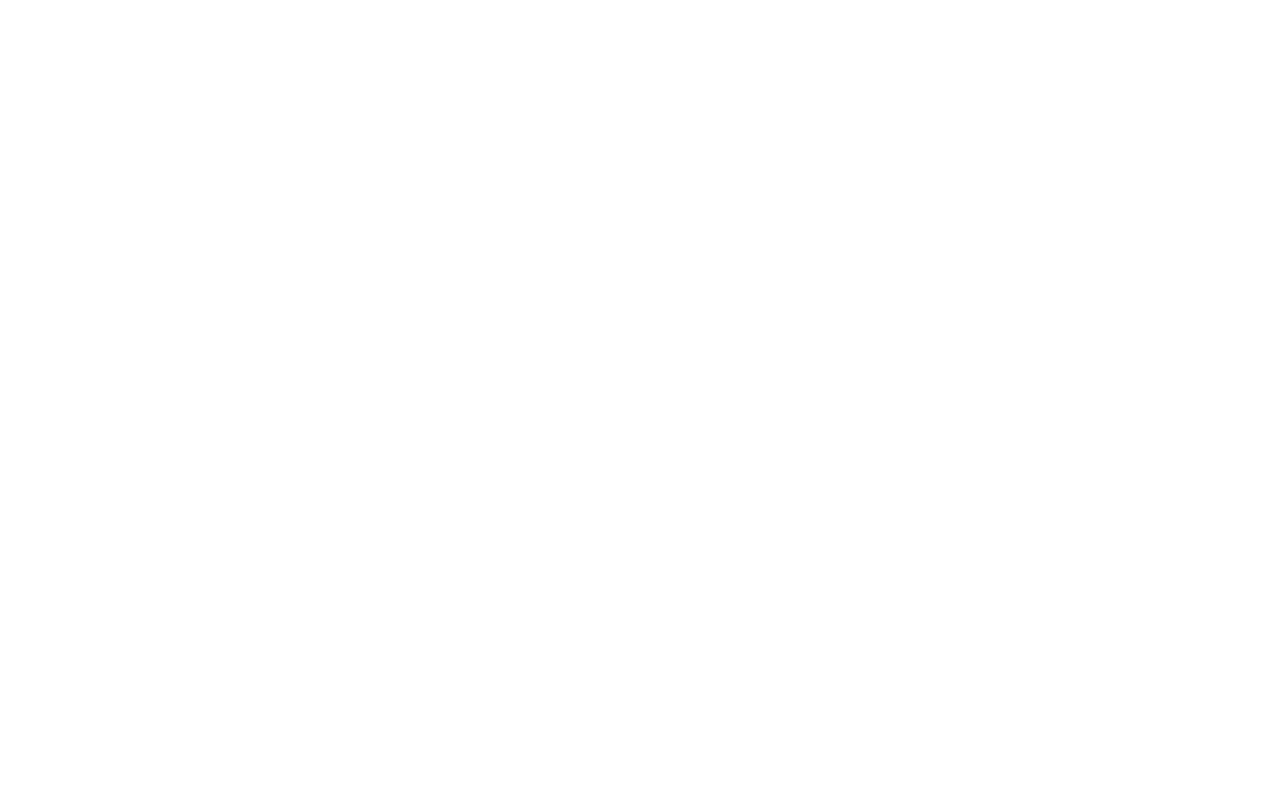
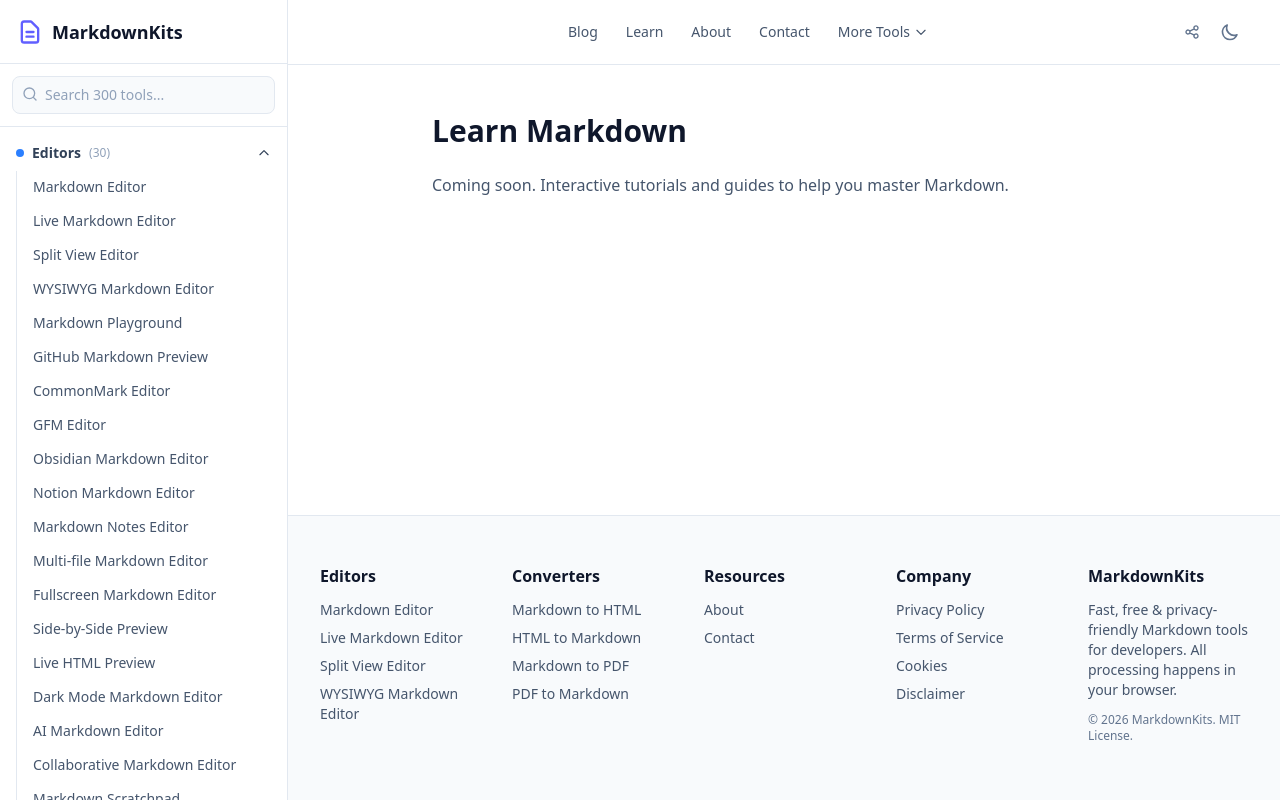
Before and after one commit to xh8khar/markdownkits.net, a Next.js app: page /learn in a window 1280 px wide. Before the commit this address had no page. Built offline with nearby package versions, Linux system fonts and the light colour scheme.

Commit message:
feat: add Blog/Learn pages and More Tools dropdown matching colorkits.net navbar

```diff
--- /dev/null
+++ b/src/app/blog/page.tsx
@@ -0,0 +1,15 @@
+import type { Metadata } from 'next'
+
+export const metadata: Metadata = {
+  title: 'Blog',
+  description: 'Markdown tips, tutorials, and news from MarkdownKits.',
+}
+
+export default function BlogPage() {
+  return (
+    <div className="max-w-3xl mx-auto px-4 sm:px-6 lg:px-8 py-12 animate-fade-in">
+      <h1 className="text-3xl font-bold text-slate-900 dark:text-white mb-6">Blog</h1>
+      <p className="text-slate-600 dark:text-slate-400">Coming soon. Stay tuned for Markdown tips, tutorials, and updates.</p>
+    </div>
+  )
+}
--- /dev/null
+++ b/src/app/learn/page.tsx
@@ -0,0 +1,15 @@
+import type { Metadata } from 'next'
+
+export const metadata: Metadata = {
+  title: 'Learn',
+  description: 'Learn Markdown with tutorials and guides from MarkdownKits.',
+}
+
+export default function LearnPage() {
+  return (
+    <div className="max-w-3xl mx-auto px-4 sm:px-6 lg:px-8 py-12 animate-fade-in">
+      <h1 className="text-3xl font-bold text-slate-900 dark:text-white mb-6">Learn Markdown</h1>
+      <p className="text-slate-600 dark:text-slate-400">Coming soon. Interactive tutorials and guides to help you master Markdown.</p>
+    </div>
+  )
+}
--- a/src/components/layout/Navbar.tsx
+++ b/src/components/layout/Navbar.tsx
@@ -82,6 +82,56 @@
   )
 }
 
+function ToolsDropdown() {
+  const [open, setOpen] = useState(false)
+  const ref = useRef<HTMLDivElement>(null)
+
+  useEffect(() => {
+    function handleClickOutside(e: MouseEvent) {
+      if (ref.current && !ref.current.contains(e.target as Node)) setOpen(false)
+    }
+    document.addEventListener('mousedown', handleClickOutside)
+    return () => document.removeEventListener('mousedown', handleClickOutside)
+  }, [])
+
+  return (
+    <div ref={ref} className="relative">
+      <button
+        onClick={() => setOpen(!open)}
+        className="px-3 py-2 rounded-lg text-sm font-medium text-slate-600 dark:text-slate-400 hover:bg-slate-100 dark:hover:bg-slate-800 transition-colors cursor-pointer flex items-center gap-1"
+        aria-label="Tools menu"
+      >
+        More Tools
+        <svg className={`w-3.5 h-3.5 transition-transform ${open ? 'rotate-180' : ''}`} fill="none" stroke="currentColor" viewBox="0 0 24 24">
+          <path strokeLinecap="round" strokeLinejoin="round" strokeWidth={2} d="M19 9l-7 7-7-7" />
+        </svg>
+      </button>
+      {open && (
+        <div className="absolute left-0 top-full mt-1 bg-white dark:bg-slate-900 border border-slate-200 dark:border-slate-700 rounded-lg shadow-xl py-1 min-w-[180px] z-50 animate-fade-in">
+          <a
+            href="https://www.colorkits.net"
+            target="_blank"
+            rel="noopener noreferrer"
+            onClick={() => setOpen(false)}
+            className="block px-4 py-2 text-sm text-slate-600 dark:text-slate-400 hover:bg-slate-100 dark:hover:bg-slate-800 transition-colors"
+          >
+            <span className="whitespace-nowrap">Color Tools</span>
+          </a>
+          <a
+            href="https://www.jsonkits.net"
+            target="_blank"
+            rel="noopener noreferrer"
+            onClick={() => setOpen(false)}
+            className="block px-4 py-2 text-sm text-slate-600 dark:text-slate-400 hover:bg-slate-100 dark:hover:bg-slate-800 transition-colors"
+          >
+            <span className="whitespace-nowrap">JSON Tools</span>
+          </a>
+        </div>
+      )}
+    </div>
+  )
+}
+
 export default function Navbar({ onMenuClick }: { onMenuClick: () => void }) {
   return (
     <nav className="sticky top-0 z-30 bg-white/80 dark:bg-slate-950/80 backdrop-blur-md border-b border-slate-200 dark:border-slate-800">
@@ -100,8 +150,11 @@
           </div>
 
           <div className="hidden lg:flex items-center gap-1">
+            <Link href="/blog" className="px-3 py-2 rounded-lg text-sm font-medium text-slate-600 dark:text-slate-400 hover:bg-slate-100 dark:hover:bg-slate-800 transition-colors">Blog</Link>
+            <Link href="/learn" className="px-3 py-2 rounded-lg text-sm font-medium text-slate-600 dark:text-slate-400 hover:bg-slate-100 dark:hover:bg-slate-800 transition-colors">Learn</Link>
             <Link href="/about" className="px-3 py-2 rounded-lg text-sm font-medium text-slate-600 dark:text-slate-400 hover:bg-slate-100 dark:hover:bg-slate-800 transition-colors">About</Link>
             <Link href="/contact" className="px-3 py-2 rounded-lg text-sm font-medium text-slate-600 dark:text-slate-400 hover:bg-slate-100 dark:hover:bg-slate-800 transition-colors">Contact</Link>
+            <ToolsDropdown />
           </div>
 
           <div className="flex items-center gap-1">
```
